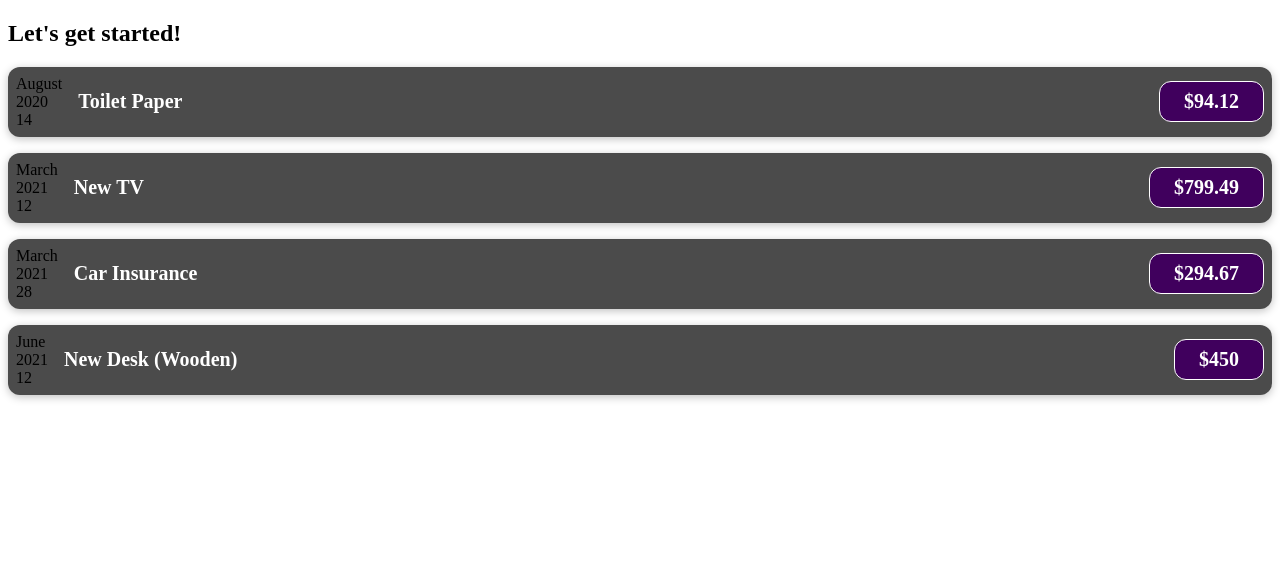
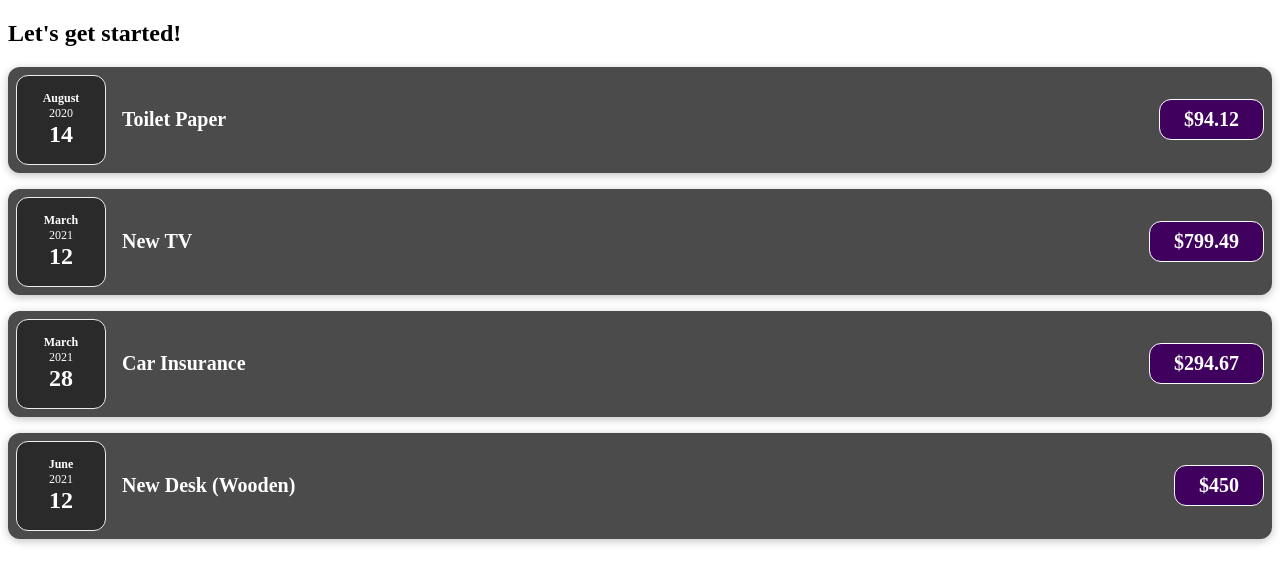
Before and after one commit to mmercad4/budget_app, a React (Vite) app: page / in a window 1280 px wide. Shown: the top 584 px of the page. Built offline with nearby package versions, Linux system fonts and the light colour scheme.

Commit message:
Created expense component to populate app

```diff
--- a/src/App.jsx
+++ b/src/App.jsx
@@ -1,4 +1,5 @@
 import ExpenseItem from "./components/ExpenseItem";
+import Expenses from "./components/Expenses";
 
 function App() {
   const expenses = [
@@ -26,26 +27,7 @@
   return (
     <>
       <h2>Let's get started!</h2>
-      <ExpenseItem
-        title={expenses[0].title}
-        amount={expenses[0].amount}
-        date={expenses[0].date}
-      />
-      <ExpenseItem
-        title={expenses[1].title}
-        amount={expenses[1].amount}
-        date={expenses[1].date}
-      />
-      <ExpenseItem
-        title={expenses[2].title}
-        amount={expenses[2].amount}
-        date={expenses[2].date}
-      />
-      <ExpenseItem
-        title={expenses[3].title}
-        amount={expenses[3].amount}
-        date={expenses[3].date}
-      />
+      <Expenses expenses={expenses} />
     </>
   );
 }
--- /dev/null
+++ b/src/components/ExpenseDate.css
@@ -0,0 +1,26 @@
+.expense-date {
+  display: flex;
+  flex-direction: column;
+  width: 5.5rem;
+  height: 5.5rem;
+  border: 1px solid #ececec;
+  background-color: #2a2a2a;
+  color: white;
+  border-radius: 12px;
+  align-items: center;
+  justify-content: center;
+}
+
+.expense-date__month {
+  font-size: 0.75rem;
+  font-weight: bold;
+}
+
+.expense-date__year {
+  font-size: 0.75rem;
+}
+
+.expense-date__day {
+  font-size: 1.5rem;
+  font-weight: bold;
+}
--- /dev/null
+++ b/src/components/ExpenseDate.jsx
@@ -0,0 +1,17 @@
+import "./ExpenseDate.css";
+
+function ExpenseDate(props) {
+  const month = props.date.toLocaleString("en-US", { month: "long" });
+  const year = props.date.getFullYear();
+  const day = props.date.toLocaleString("en-US", { day: "2-digit" });
+
+  return (
+    <div className="expense-date">
+      <div className="expense-date__month">{month}</div>
+      <div className="expense-date__year">{year}</div>
+      <div className="expense-date__day">{day}</div>
+    </div>
+  );
+}
+
+export default ExpenseDate;
--- a/src/components/ExpenseItem.jsx
+++ b/src/components/ExpenseItem.jsx
@@ -1,17 +1,10 @@
 import "./ExpenseItem.css";
+import ExpenseDate from "./ExpenseDate";
 
 function ExpenseItem(props) {
-  const month = props.date.toLocaleString("en-US", { month: "long" });
-  const year = props.date.getFullYear();
-  const day = props.date.toLocaleString("en-US", { day: "2-digit" });
-
   return (
     <div className="expense-item">
-      <div>
-        <div>{month}</div>
-        <div>{year}</div>
-        <div>{day}</div>
-      </div>
+      <ExpenseDate date={props.date} />
       <div className="expense-item__description">
         <h2>{props.title}</h2>
         <div className="expense-item__price">${props.amount}</div>
--- /dev/null
+++ b/src/components/Expenses.jsx
@@ -0,0 +1,18 @@
+import ExpenseItem from "./ExpenseItem";
+
+function Expenses({ expenses }) {
+  const expenseItems = expenses.map((expense) => {
+    return (
+      <ExpenseItem
+        key={expense.id}
+        title={expense.title}
+        date={expense.date}
+        amount={expense.amount}
+      />
+    );
+  });
+
+  return expenseItems;
+}
+
+export default Expenses;
```
